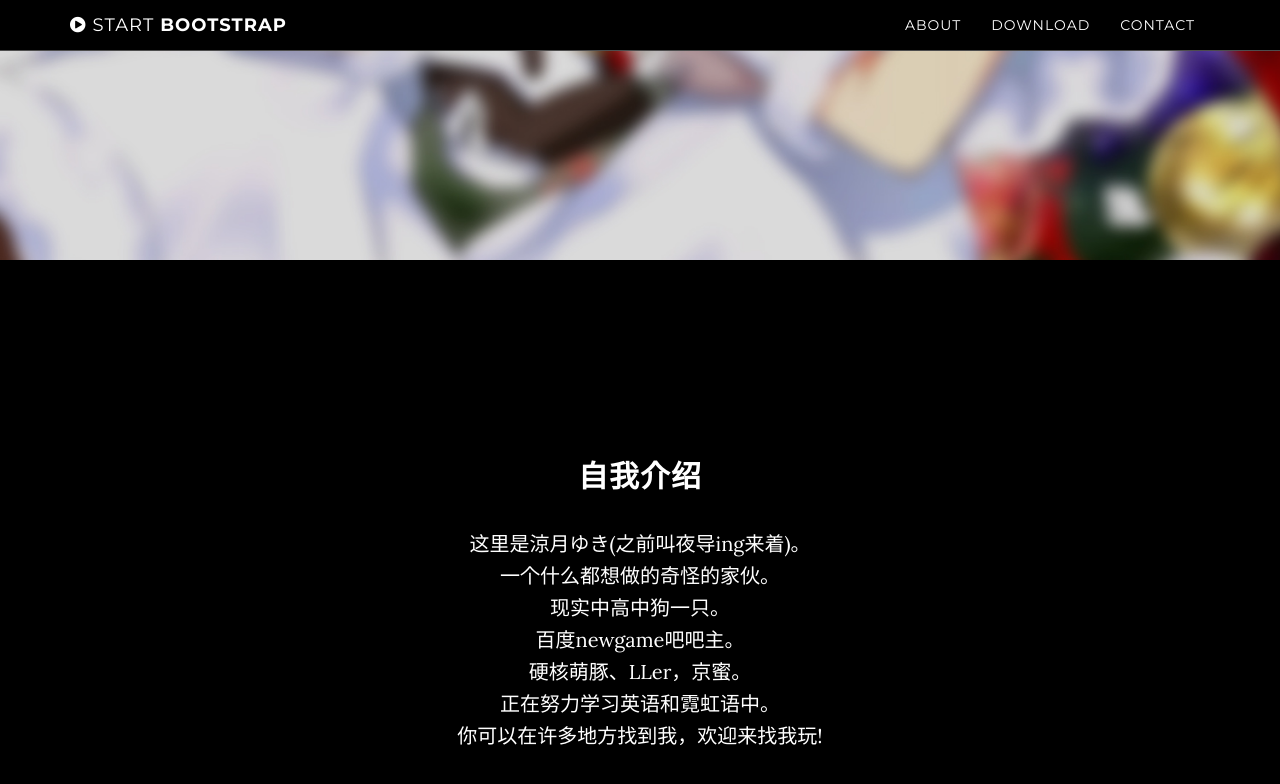
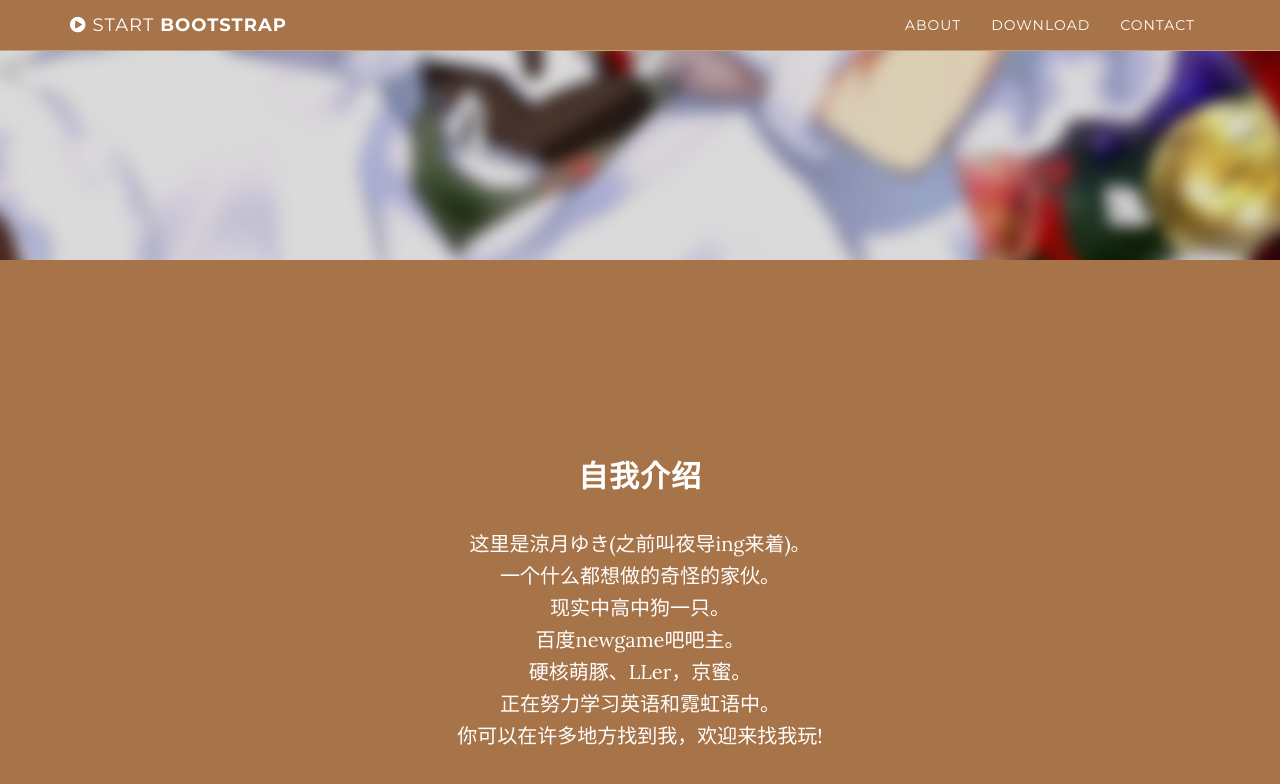
Before and after one commit to TakimotoUki/takimotouki.github.io, a Jekyll site: the page built from index.html, in a window 1280 px wide and 900 px high, scrolled down 640 px. Shown: the top 784 px of the window. Built offline with Jekyll 4.4.1, drawn with Linux system fonts in a browser that asks for light colours.

Commit message:
Update _config.yml

```diff
--- a/_config.yml
+++ b/_config.yml
@@ -5,7 +5,7 @@ description: "<center>欢迎来到我的个人主页</center><br /><center>在
 
 # Color settings (hex-codes without the leading hash-tag)
 color:
-  primary-dark: '#000000'
+  primary-dark: '#a77348'
   links: '#219ab3'
 
 # Footer settings
```
